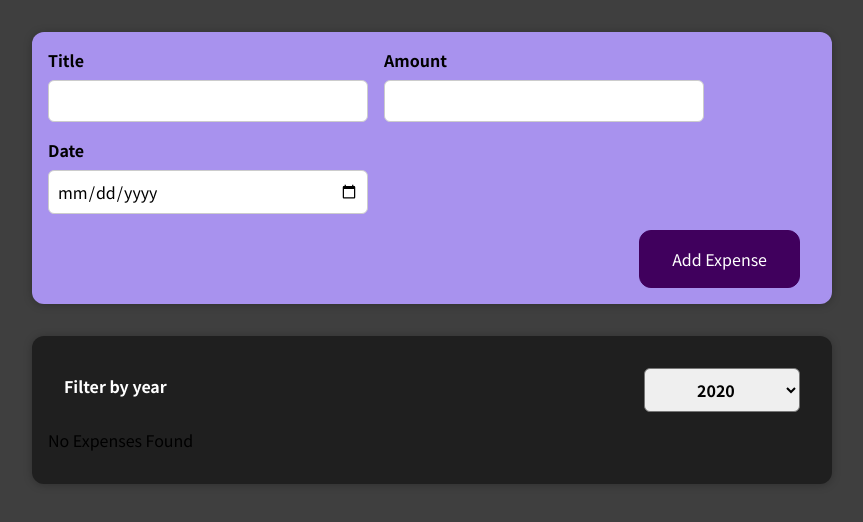
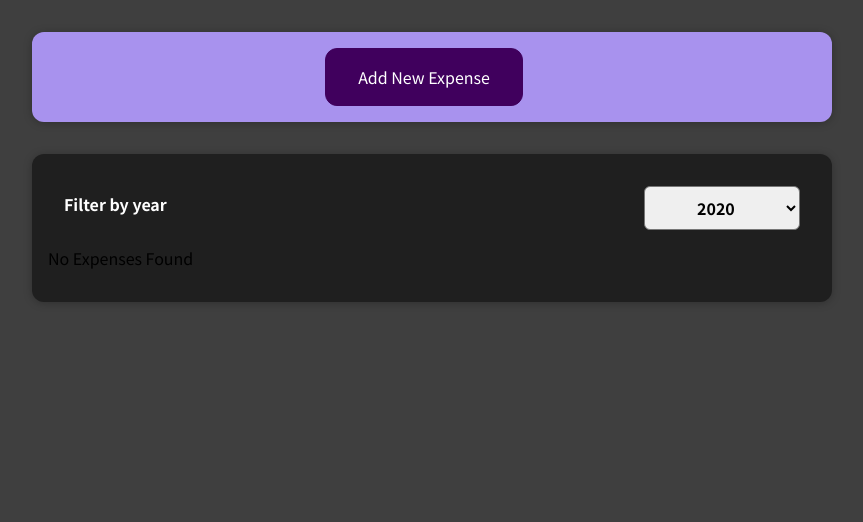
Before and after one commit to jeongola/managing-expenses, a React (Create React App) app: page / in a window 1280 px wide. Shown: the top 522 px of the page, without its empty margins (208-1071 px from the left). Built offline with nearby package versions, Linux system fonts and the light colour scheme.

Commit message:
ExpenseForm 조건문 추가

```diff
--- a/src/components/NewExpense/ExpenseForm.js
+++ b/src/components/NewExpense/ExpenseForm.js
@@ -61,6 +61,9 @@
         </div>
       </div>
       <div className='new-expense__actions'>
+        <button type='button' onClick={props.onCancel}>
+          Cancel
+        </button>
         <button type='submit'>Add Expense</button>
       </div>
     </form>
--- a/src/components/NewExpense/NewExpense.js
+++ b/src/components/NewExpense/NewExpense.js
@@ -1,8 +1,9 @@
-import React from 'react';
+import React, { useState } from 'react';
 import './NewExpense.css';
 import ExpenseForm from './ExpenseForm';
 
 const NewExpense = (props) => {
+  const [isEditing, setIsEditing] = useState(false);
   const onSaveExpenseDataHandler = (enteredExpenseData) => {
     const expenseData = {
       ...enteredExpenseData,
@@ -10,11 +11,23 @@
     };
 
     props.onAddExpense(expenseData);
+    setIsEditing(false);
+  };
+
+  const startEditingHandler = () => {
+    setIsEditing(true);
+  };
+
+  const stopEditingHandler = () => {
+    setIsEditing(false);
   };
 
   return (
     <div className='new-expense'>
-      <ExpenseForm onSaveExpenseData={onSaveExpenseDataHandler} />
+      {!isEditing && <button onClick={startEditingHandler}>Add New Expense</button>}
+      {isEditing && (
+        <ExpenseForm onSaveExpenseData={onSaveExpenseDataHandler} onCancel={stopEditingHandler} />
+      )}
     </div>
   );
 };
```
Also changed, not shown: 1 other file (tests, documents, lock files or other folders).
